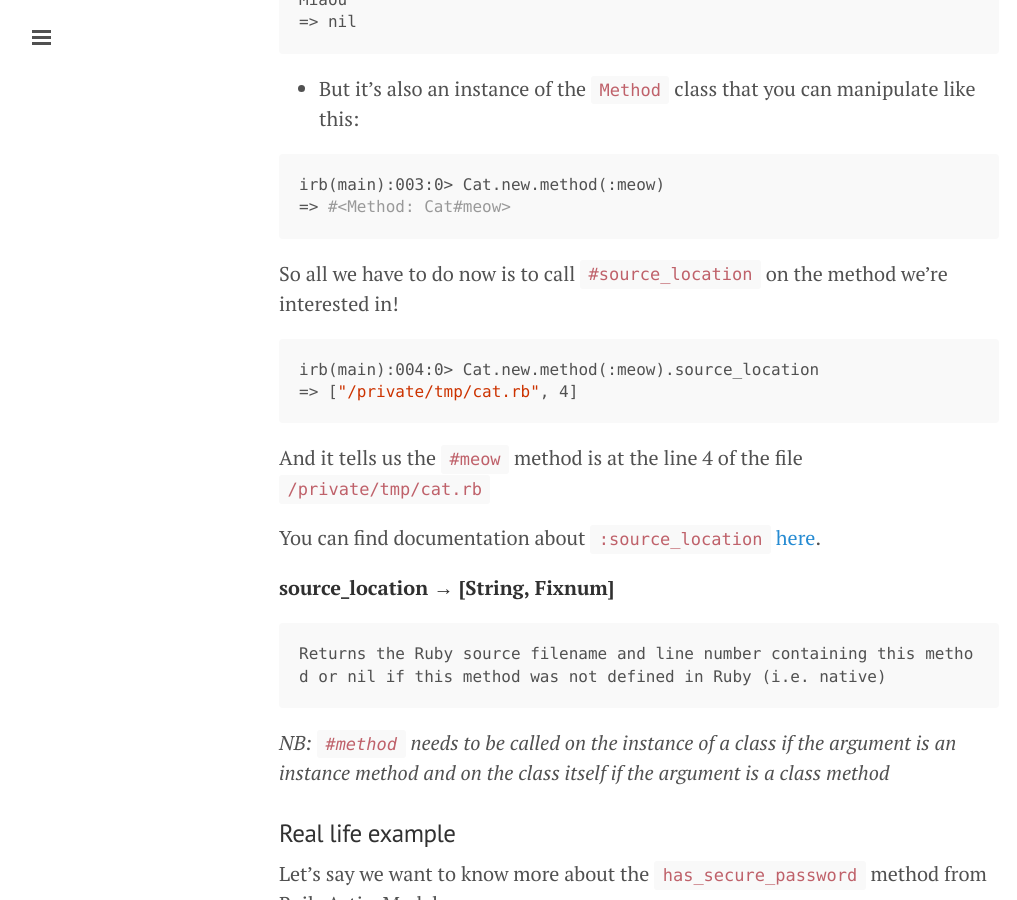
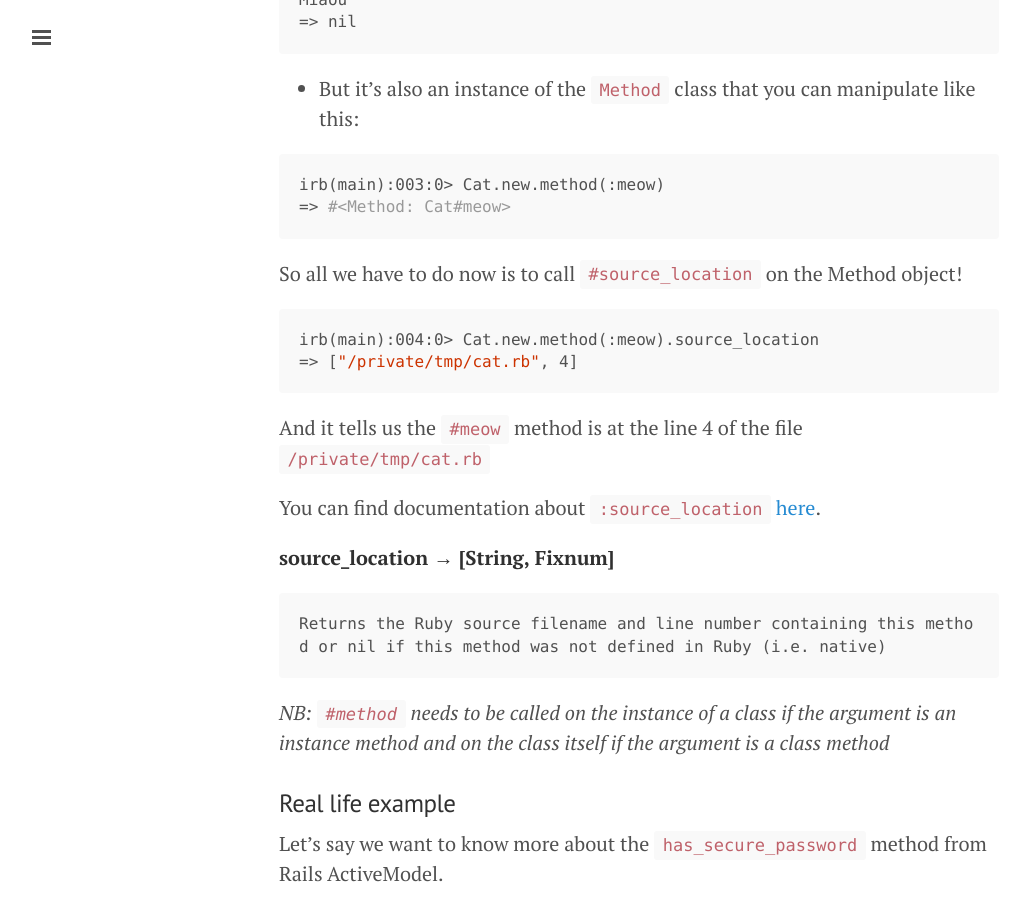
Before and after one commit to nsarno/nsarno.github.io, a Jekyll site: the page built from _posts/2015-01-20-find-source-code-location.md, in a window 1280 px wide and 900 px high, scrolled down 1744 px. Shown: the whole window, without its empty margins (1-1018 px from the left). Built offline with Jekyll 4.4.1, drawn with Linux system fonts in a browser that asks for light colours; Markdown is read by kramdown in place of the engine named in the settings; comment, search, counter and statistics services are not loaded.

Commit message:
Update 2015-01-20-find-source-code-location.md

````diff
--- a/_posts/2015-01-20-find-source-code-location.md
+++ b/_posts/2015-01-20-find-source-code-location.md
@@ -48,7 +48,7 @@ irb(main):003:0> Cat.new.method(:meow)
 => #<Method: Cat#meow>
 ```
 
-So all we have to do now is to call `#source_location` on the method we're interested in!
+So all we have to do now is to call `#source_location` on the Method object!
 
 ```bash
 irb(main):004:0> Cat.new.method(:meow).source_location
````
